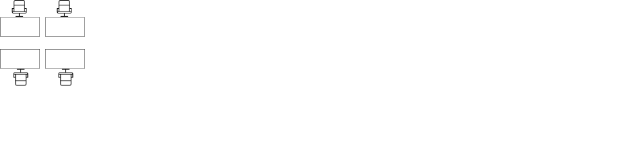
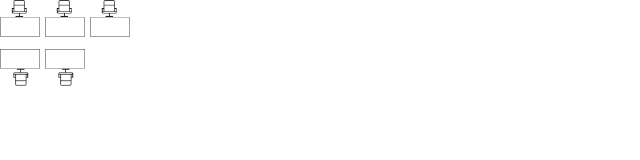
Before and after one commit to superihor20/hakaton, a Next.js app: page / in a window 1280 px wide. Shown: the top 160 px of the page, without its empty margins (0-640 px from the left). Built offline with nearby package versions, Linux system fonts and the light colour scheme.

Commit message:
5 tables

```diff
--- a/components/tableGroup/tableGroup.module.scss
+++ b/components/tableGroup/tableGroup.module.scss
@@ -38,4 +38,29 @@
       bottom: 0;
     }
   }
+
+  &.groupVariants5 {
+    width: 130px;
+    height: 90px;
+
+    & > :nth-child(1) {
+    }
+
+    & > :nth-child(2) {
+      bottom: 0;
+    }
+
+    & > :nth-child(3) {
+      left: 45px;
+    }
+
+    & > :nth-child(4) {
+      left: 45px;
+      bottom: 0;
+    }
+
+    & > :nth-child(5) {
+      right: 0;
+    }
+  }
 }
--- a/pages/index.tsx
+++ b/pages/index.tsx
@@ -9,6 +9,7 @@ const Home: NextPage = () => {
       <TableWithChair id={2} typeDirection='reverse' />
       <TableWithChair id={3} />
       <TableWithChair id={4} typeDirection='reverse' />
+      <TableWithChair id={5} />
     </TableGroup>
   );
 };
```
